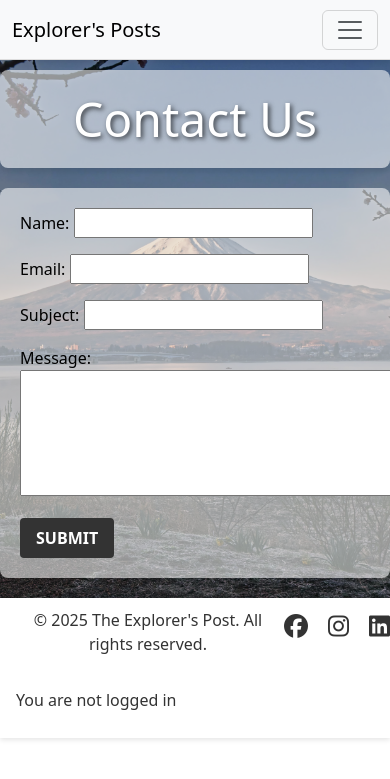
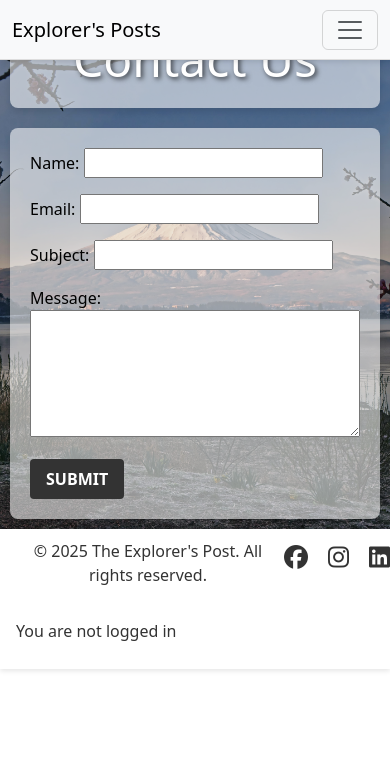
Before and after one commit to monicathomas8/The-Explorers-Post, a Django app: page /contact/ in a window 390 px wide. Shown: the top 779 px of the page. Run offline with Django 4.2, Linux system fonts and the light colour scheme; some libraries are stand-ins or nearby versions.

Commit message:
added css to fix contact page on smaller screens

```diff
--- a/static/css/style.css
+++ b/static/css/style.css
@@ -47,8 +47,18 @@ main {
     min-height: 100%;
     padding-top: 70px;
     padding-bottom: 20px;
-    position: relative; /* Required for overlay positioning */
+    position: relative;
     overflow: auto;
+}
+
+/* Ensure form elements are responsive */
+.story-list-container form textarea {
+    width: 100%; /* Make textarea take up full width of its container */
+    max-width: 100%; /* Prevent it from exceeding container width */
+    box-sizing: border-box; /* Include padding and border in the width */
+    resize: vertical; /* Allow resizing only vertically */
+    padding: 10px; /* Add some padding for better usability */
+    font-size: 16px; /* Ensure readable font size */
 }
 
 /* Overlay for readability */
@@ -290,7 +300,6 @@ form .secondaryAction:hover {
 }
 
 
-
 /********** footer **********/
 
 footer {
@@ -326,3 +335,14 @@ footer {
 .footer-list a:hover {
     color: #0056b3;
 }
+
+/*************** Media query for smaller screens ********************/
+@media (max-width: 576px) {
+    .story-list-container form textarea {
+        font-size: 14px; /* Adjust font size for small screens */
+    }
+
+    .story-list-container {
+        padding: 10px; /* Reduce overall padding for smaller screens */
+    }
+}
```
